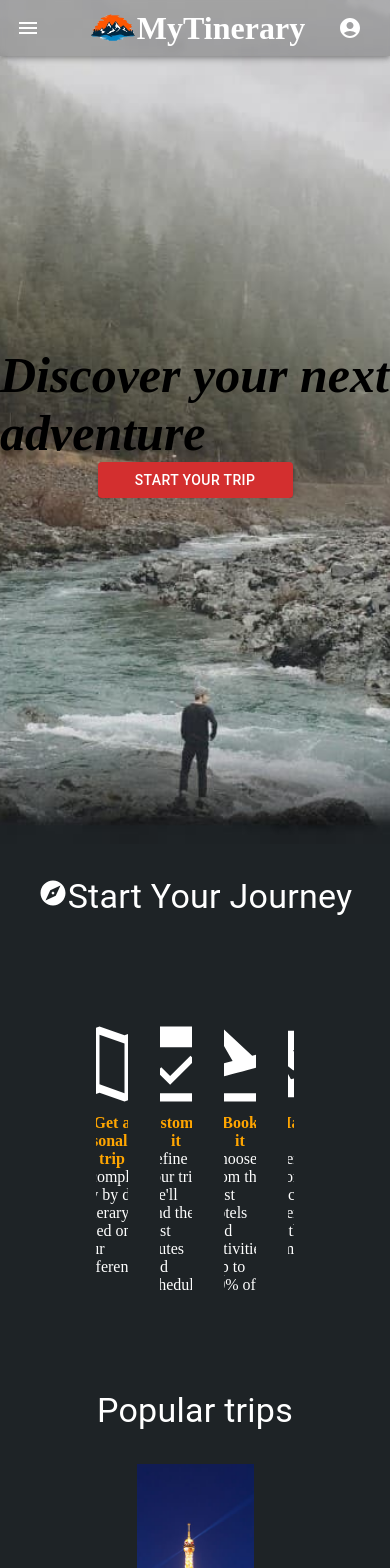
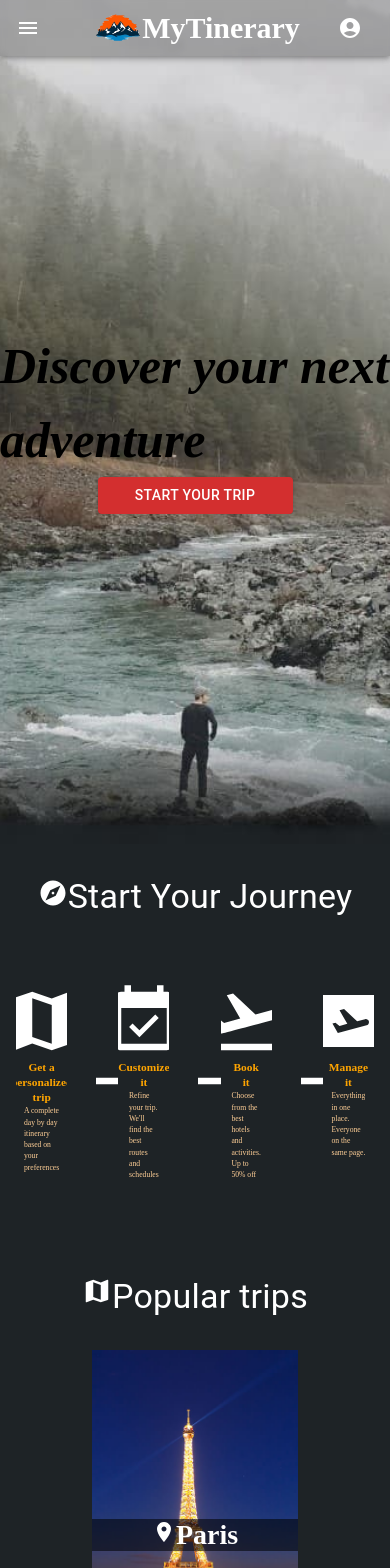
Before and after one commit to Arielcito/mytinerary-serato, a React (Create React App) app in the folder frontend/: page / in a window 390 px wide. Shown: the top 1568 px of the page. Built offline with nearby package versions, Linux system fonts and the light colour scheme; a web font is replaced by a local one.

Commit message:
falta hacer responsive el sj :c

```diff
--- a/frontend/src/App.css
+++ b/frontend/src/App.css
@@ -3,3 +3,15 @@
     padding: 0;
     overflow-x: hidden;
 }
+@media (min-device-width: 768px){
+    body{
+        font-size: 15px;
+        line-height: 1.47;
+    }
+    h4{
+        font-size: 18px;
+        line-height: 1.33;
+        font-weight: 700;
+    letter-spacing: normal;
+    }
+}
--- a/frontend/src/App.js
+++ b/frontend/src/App.js
@@ -1,9 +1,17 @@
 import './App.css';
 import Home from './pages/Home'
+import Cities from './pages/Cities'
+import {BrowserRouter, Route,Routes} from 'react-router-dom'
 
 function App() {
   return (
-          <Home></Home>
+      <BrowserRouter>
+        <Routes>
+          <Route path='/' element={<Home/>}/>
+          <Route path='/Cities' element={<Cities/>}/>
+          <Route path='*' element={<Home/>}/>
+        </Routes>
+      </BrowserRouter>
   );
 }
 
--- a/frontend/src/components/Button.js
+++ b/frontend/src/components/Button.js
@@ -1,16 +1,25 @@
 import {Button} from '@mui/material'
 import React from "react"
 import {makeStyles} from '@mui/styles'
+import { Link } from 'react-router-dom'
 
 const useStyles = makeStyles((theme) => ({
     button:{
-        marginRight:"10rem!important"
+        marginRight:"10rem!important",
+        color:"white",
+        textDecoration:"none"
+    },
+    link:{
+        color:"white",
+        textDecoration:"none"
     }
 }))
 const ButtonNav = (param) =>{
     const classes = useStyles()
     return(
+    <Link to={`/${param.page}`} className={classes.link}>
         <Button variant="outlined" color="inherit" className={classes.button}>{param.page}</Button>
+    </Link>
     )
 }
 
--- a/frontend/src/components/CardComp.js
+++ b/frontend/src/components/CardComp.js
@@ -8,7 +8,7 @@ const useStyles = makeStyles((theme) => ({
     backgroundSize:"cover",
     backgroundRepeat: "no-repeat",
     backgroundPosition: "50% 50%",
-    width: "30vw",
+    width: "30rem",
     height: "40vh",
     margin:"2rem",
     cursor:"pointer"
--- a/frontend/src/components/CarouselComp.js
+++ b/frontend/src/components/CarouselComp.js
@@ -6,6 +6,7 @@ import Carousel from 'react-elastic-carousel'
 import '../styles/Carousel.css'
 import ExploreIcon from '@mui/icons-material/Explore';
 import Steps from './steps';
+import MapIcon from '@mui/icons-material/Map'
 
 const useStyles = makeStyles((theme) =>({
 	titulo:{
@@ -73,7 +74,7 @@ const CarouselComp = () => {
 				<Steps></Steps>
             </Container>
 			<Box className={classes.containter}>
-				<Typography variant="h4" className={classes.titulo}>Popular trips</Typography>
+				<Typography variant="h4" className={classes.titulo}><MapIcon sx={{width:"30px",height:"30px"}}/>Popular trips</Typography>
 				<Carousel disableArrowsOnEnd={false} enableAutoPlay={true} autoPlaySpeed={10000} infinite>
 					{
 					imageArray.map((image, index) => {
--- a/frontend/src/components/Hero.js
+++ b/frontend/src/components/Hero.js
@@ -6,9 +6,10 @@ import '../styles/Hero.css'
 
 const useStyles = makeStyles((theme) =>({
     hero:{
+        backgroundColor:"#1e2326",
         backgroundImage: `url(${background})`,
         height:"100vh",
-        minWidth:"100vw",
+        width:"100vw",
         backgroundPosition:"center",
         backgroundRepeat:"no-repeat",
         backgroundSize: "cover",
--- a/frontend/src/components/NavBar.js
+++ b/frontend/src/components/NavBar.js
@@ -6,6 +6,7 @@ import AccountCircle from '@mui/icons-material/AccountCircle'
 import '../styles/NavBar.css'
 import MenuIcon from '@mui/icons-material/Menu';
 import {makeStyles} from '@mui/styles'
+import { Link } from 'react-router-dom';
 
 const useStyles = makeStyles((theme) =>({
     appBar:{
@@ -16,6 +17,10 @@ const useStyles = makeStyles((theme) =>({
     logoStyle:{
         width:"7rem",
         height:"5rem",
+    },
+    link:{
+        color:"white",
+        textDecoration:"none"
     }
 }))
 
@@ -47,12 +52,14 @@ const NavBar = () =>{
                             <MenuIcon  />
                         </IconButton>
                     </Box>
+                    <Link to={`/Home`} className={classes.link}>
                     <Box display="flex" alignItems="center" id="navLogo">
                         <img src={Logo} alt="Logo" className={classes.logoStyle} id="logo"/>
                         <h1 fontFamily="italic"  overflow="hidden" id="navTitle">
                             MyTinerary
                         </h1>
                     </Box>
+                    </Link>
                     <Box id="navButton" display="block">
                         <ButtonNav page="Home" ></ButtonNav>
                         <ButtonNav page="Cities" ></ButtonNav>
--- a/frontend/src/components/steps.js
+++ b/frontend/src/components/steps.js
@@ -11,7 +11,10 @@ import AirplaneTicketIcon from '@mui/icons-material/AirplaneTicket';
 const useStyles = makeStyles((theme) => ({
    container:{
        color:"white",
-       margin:"5rem"
+       display:"flex",
+       justifyContent:"center",
+       marginTop:"3rem",
+        marginBottom:"5rem"
    },
    items:{
        display:"flex",
@@ -19,11 +22,20 @@ const useStyles = makeStyles((theme) => ({
    },
    list:{
     display:"flex",
-    flexDirection:"row"
+    flexDirection:"row",
+    justifyContent:"center",
+    textAlign:"center",
+    position:"relative",
+
    },
    title:{
        color:"#FFA500",
-       textAlign:"center"
+       textAlign:"center",
+       fontSize:"calc(.5em + 1vw)"
+   },
+   parraf:{
+       color:"#ffcf97",
+       fontSize:"calc(.25em + 1vw)"
    }
 }))
 
@@ -35,36 +47,36 @@ const Steps = () =>{
             <Box className={classes.container}>
                 <List className={classes.list}>
                     <ListItem className={classes.items}>
-                        <MapIcon className={classes.icons} sx={{width:"100px",height:"100px"}}/>
+                        <MapIcon className={classes.icons} sx={{width:"78px",height:"78px"}}/>
                         <h4 className={classes.title}>Get a personalized trip</h4>
-                        <p>A complete day by day itinerary
+                        <p className={classes.parraf}>A complete day by day itinerary<br/>
                         based on your preferences</p>
                     </ListItem>
                     <ListItem>
-                        <ArrowRightAltIcon sx={{width:"100px",height:"100px"}}/>
+                        <ArrowRightAltIcon sx={{width:"78px",height:"78px"}}/>
                     </ListItem>
                     <ListItem className={classes.items}>
-                        <EventAvailableIcon sx={{width:"100px",height:"100px"}} />
+                        <EventAvailableIcon sx={{width:"78px",height:"78px"}} />
                         <h4 className={classes.title}>Customize it</h4>
-                        <p>Refine your trip. We'll find the
-best routes and schedules</p>
+                        <p className={classes.parraf}>Refine your trip. We'll find the
+                                         best routes and schedules</p>
                     </ListItem>
                     <ListItem>
-                        <ArrowRightAltIcon sx={{width:"100px",height:"100px"}} />
+                        <ArrowRightAltIcon sx={{width:"78px",height:"78px"}} />
                     </ListItem>
                     <ListItem className={classes.items}>
-                        <FlightTakeoffIcon sx={{width:"100px",height:"100px"}} />
+                        <FlightTakeoffIcon sx={{width:"78px",height:"78px"}} />
                         <h4 className={classes.title}>Book it</h4>
-                        <p>Choose from the best hotels
-and activities. Up to 50% off</p>
+                        <p className={classes.parraf}>Choose from the best hotels
+                        and activities. Up to 50% off</p>
                     </ListItem>
                     <ListItem>
-                        <ArrowRightAltIcon sx={{width:"100px",height:"100px"}} />
+                        <ArrowRightAltIcon sx={{width:"78px",height:"78px"}} />
                     </ListItem>
                     <ListItem className={classes.items}>
-                        <AirplaneTicketIcon sx={{width:"100px",height:"100px"}}/>
+                        <AirplaneTicketIcon sx={{width:"78px",height:"78px"}}/>
                         <h4 className={classes.title}>Manage it</h4>
-                        <p>Everything in one place.
+                        <p className={classes.parraf}>Everything in one place.
 Everyone on the same page.</p>
                     </ListItem>
                 </List>
--- a/frontend/src/pages/Cities.js
+++ b/frontend/src/pages/Cities.js
@@ -0,0 +1,14 @@
+import React from "react";
+import NavBar from "../components/NavBar";
+import Footer from "../components/Footer";
+
+export default class Cities extends React.Component{
+
+    render(){
+        return(<>
+            <NavBar></NavBar>
+            <Footer></Footer>
+        </>)
+
+    }
+}
```
